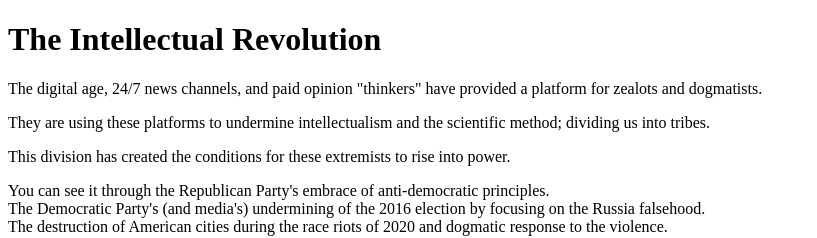
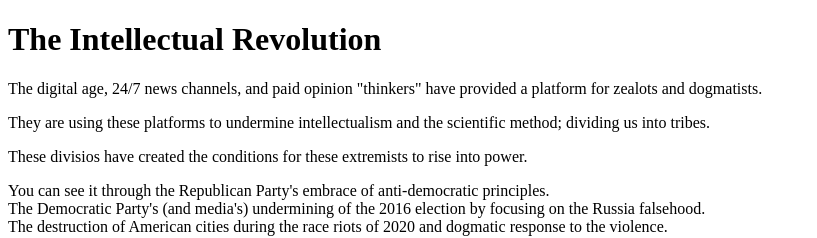
Before and after one commit to DadHuge/theintellectualrevolution, a plain HTML site: page index.html in a window 1280 px wide. Shown: the top 238 px of the page, without its empty margins (0-817 px from the left). Drawn offline with Linux system fonts and the light colour scheme.

Commit message:
Update index.html

```diff
--- a/index.html
+++ b/index.html
@@ -10,7 +10,7 @@
 		<h1>The Intellectual Revolution</h1>
 		<p>The digital age, 24/7 news channels, and paid opinion "thinkers" have provided a platform for zealots and dogmatists.</p>
 		<p>They are using these platforms to undermine intellectualism and the scientific method; dividing us into tribes.</p>
-		<p>This division has created the conditions for these extremists to rise into power.</p>
+		<p>These divisios have created the conditions for these extremists to rise into power.</p>
 		<p>You can see it through the Republican Party's embrace of anti-democratic principles.<br>The Democratic Party's (and media's) undermining of the 2016 election by focusing on the Russia falsehood.<br>The destruction of American cities during the race riots of 2020 and dogmatic response to the violence.<br>The rejection of merit in American Universities, once the bastions of intellectualism.<br>The rise of Anti-racism and Systemic Racism.<br>The ACLU's embrace of leftist ideology.<br>The leftist embrace of "Jim Crow 2.0" voting restricitons signed into law in Republican states.<br>Cancel cultures chilling effect on our First Amendment throughout society.</p>
 		<p>This is not the first time in history zealots have used their influence to gain their desired outcomes.</p>
 		<p>The only solution to a close mind is an open one.  Welcome to the Intellectual Revolution.</p>
```
